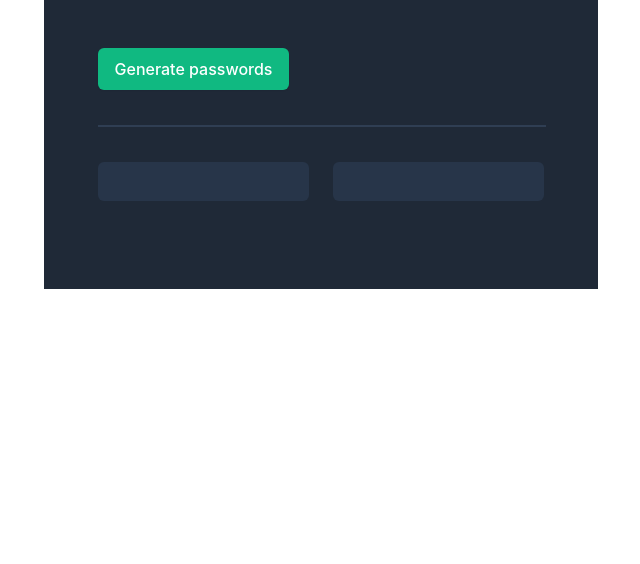
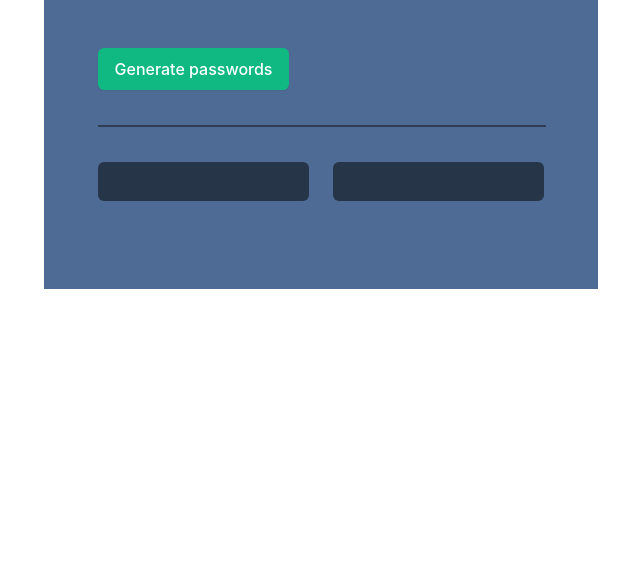
Before and after one commit to Edwin125/frontend-password-generator, a plain HTML site: page index.html in a window 1280 px wide. Shown: the part 236-800 px from the top of the page, without its empty margins (319-959 px from the left). Drawn offline with nearby package versions, Linux system fonts and the light colour scheme.

Commit message:
Update index.css

```diff
--- a/index.css
+++ b/index.css
@@ -13,7 +13,7 @@ body {
     left: 62px;
     top: 64px;
 
-    background: #1F2937;
+    background: #4d6b94;
 }
 
 
```
